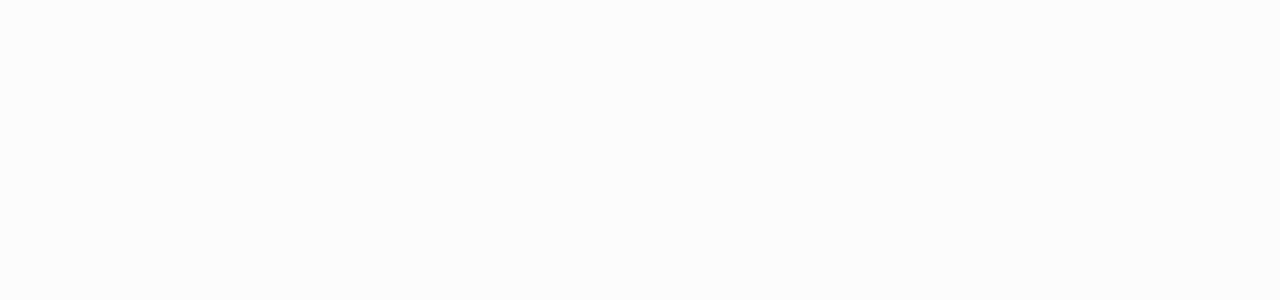
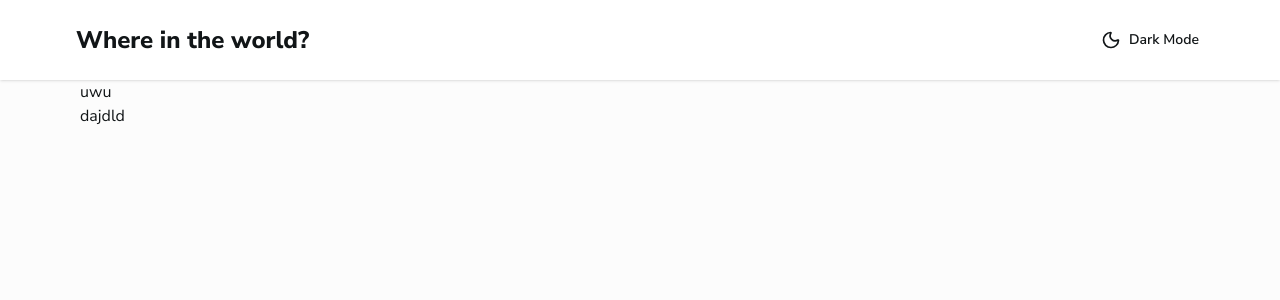
Before and after one commit to feimb/rest-countries-api-with-color-theme-switcher-master, a React (Vite) app: page / in a window 1280 px wide. Shown: the top 300 px of the page. Built offline with nearby package versions, Linux system fonts and the light colour scheme.

Commit message:
añadi el main layout

```diff
--- a/src/App.jsx
+++ b/src/App.jsx
@@ -1,5 +1,4 @@
 import { useState } from "react";
-import Header  from "./components/Header";
 import { Route, Routes } from "react-router-dom";
 import Home from "./pages/Home";
 import Country from "./pages/Country";
@@ -8,9 +7,8 @@
     return (
         <>
             <Routes >
+                <Route path="/" element={<Home />} />
                 <Route path="/country/:name" element={<Country />} />
-                <Route path="/" element={<Home />} />
-
             </Routes>
         </>
     );
--- /dev/null
+++ b/src/components/Filter.jsx
@@ -0,0 +1,8 @@
+const Filter = () => {
+    return (
+        <>
+            <button></button>
+        </>
+    );
+};
+export default Filter;
--- /dev/null
+++ b/src/components/NavBar.jsx
@@ -0,0 +1,7 @@
+const NavBar = () => {
+    <nav>
+
+
+    </nav>
+};
+export default NavBar;
--- /dev/null
+++ b/src/components/layout/MainLayout.jsx
@@ -0,0 +1,11 @@
+import Header from "../Header";
+
+const MainLayout = ({ py = "7",children }) => {
+    return (
+        <>
+            <Header />
+            <main className={`px-20 py-${py} text-text`}>{children}</main>
+        </>
+    );
+};
+export default MainLayout;
--- a/src/pages/Country.jsx
+++ b/src/pages/Country.jsx
@@ -1,13 +1,12 @@
-import { Link } from "react-router-dom";
-import Header from "../components/Header";
+import MainLayout from "../components/layout/MainLayout";
+import { useParams } from "react-router-dom";
+const Country = () => {
+    const { name } = useParams();
 
-const Country = () => {
-    <>
-
-        <Header />
-        <main>
-
-        </main>
-    </>
+    return (
+        <MainLayout>
+            <p className="">uwu</p>
+        </MainLayout>
+    );
 };
 export default Country;
--- a/src/pages/Home.jsx
+++ b/src/pages/Home.jsx
@@ -1,11 +1,14 @@
-import Header from "../components/Header";
-
+import MainLayout from "../components/layout/MainLayout";
+import { useNavigate } from "react-router-dom";
 const Home = () => {
-    <>
-        <Header />
-        <main>
-
-        </main>
-    </>
+    const navigate = useNavigate();
+    return(
+        <MainLayout>
+            <p className="">uwu</p>
+            <button
+                onClick={() => navigate("/country/argentina")}
+            >dajdld</button>
+        </MainLayout>
+    )
 };
 export default Home;
```
Also changed, not shown: src/components/CountryCard.jsx (added, +9 -0 lines).
